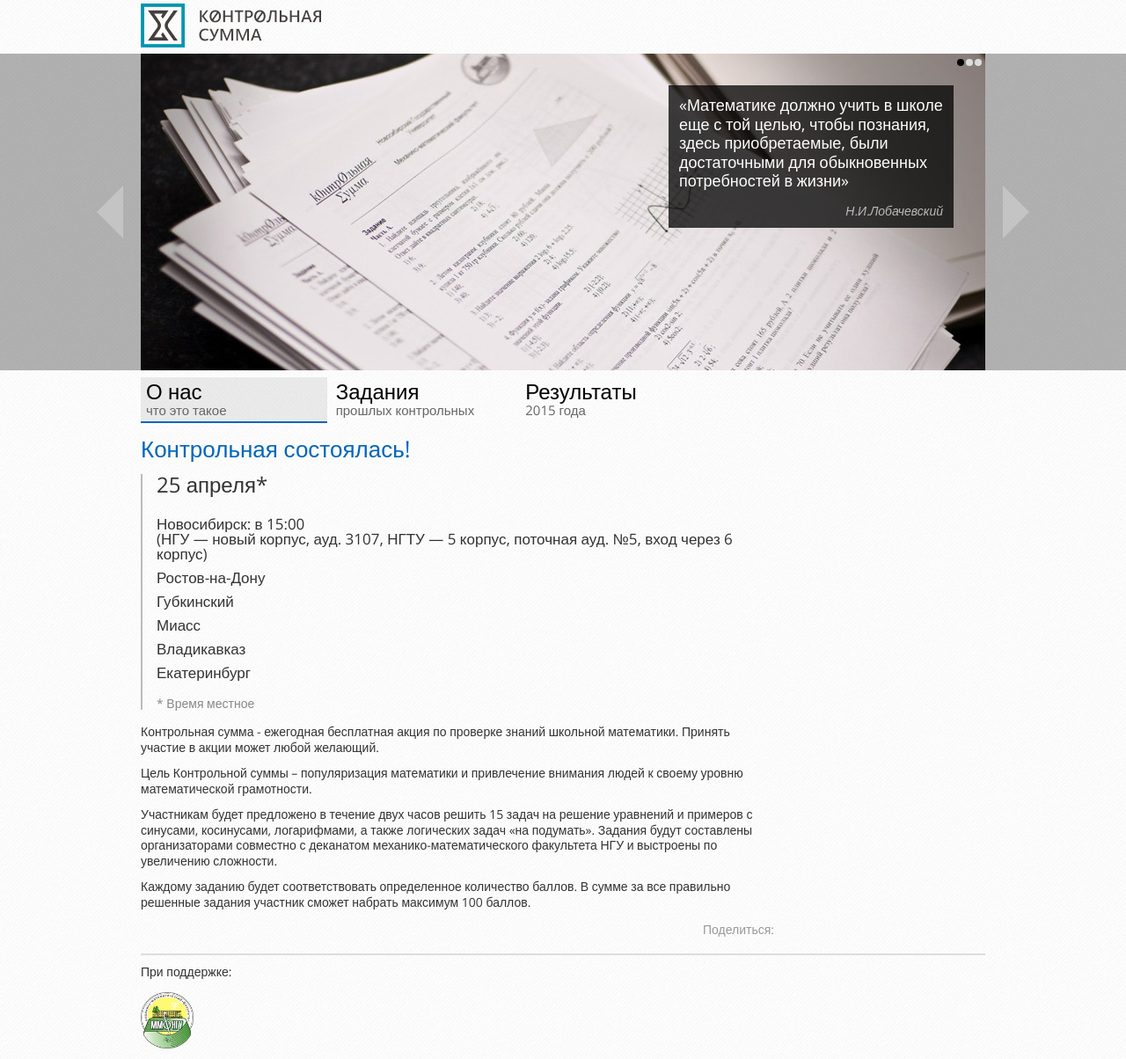
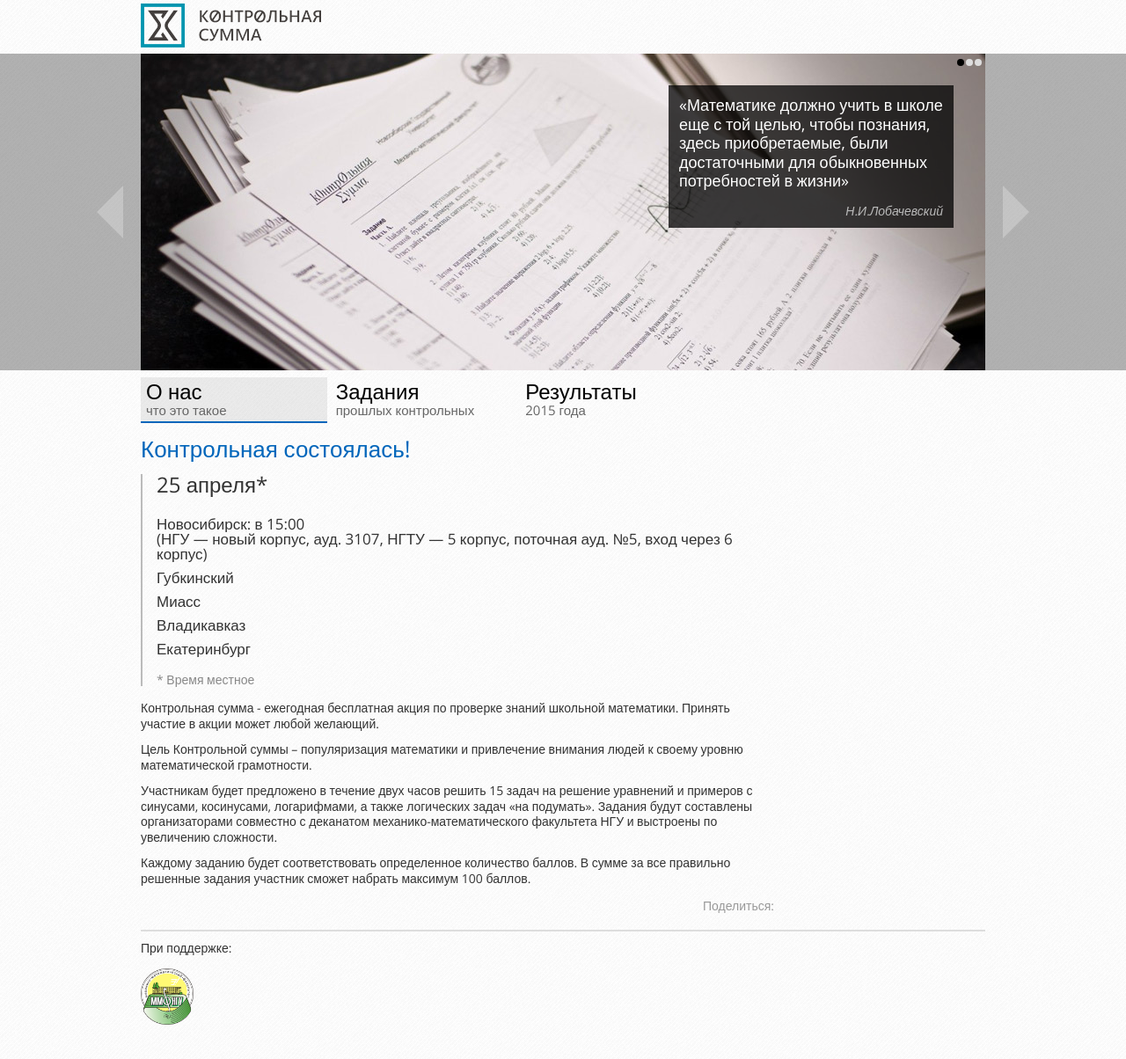
Before and after one commit to kontrsumma/kontrsumma.github.io, a Jekyll site: the page built from index.html, in a window 1280 px wide. Shown: the whole page at 88% size. Built offline with Jekyll 4.4.1, drawn with Linux system fonts in a browser that asks for light colours; nearby versions of some CDN libraries; after the commit the page ends 1177 px from its top, so only the background shows below that.

Commit message:
Update index.html

```diff
--- a/index.html
+++ b/index.html
@@ -15,9 +15,6 @@ description: Контрольная сумма - ежегодная беспла
             <p>
                 <span>Новосибирск</span>: в 15:00<br>
                 (<span>НГУ</span> — новый корпус, ауд. 3107, <span>НГТУ</span> — 5 корпус, поточная ауд. №5, вход через 6 корпус)
-            </p>
-            <p>
-                <span>Ростов-на-Дону</span>
             </p>
             <p>
                 <span>Губкинский</span>
```
